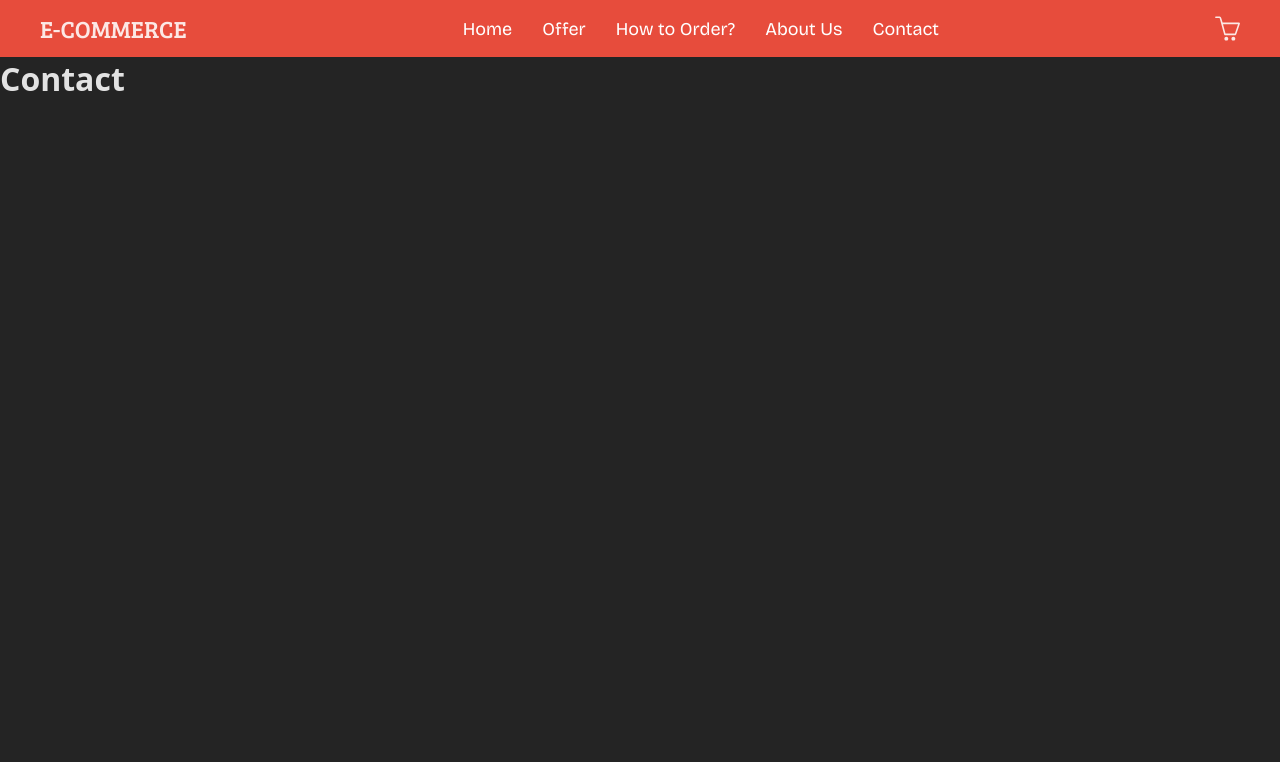
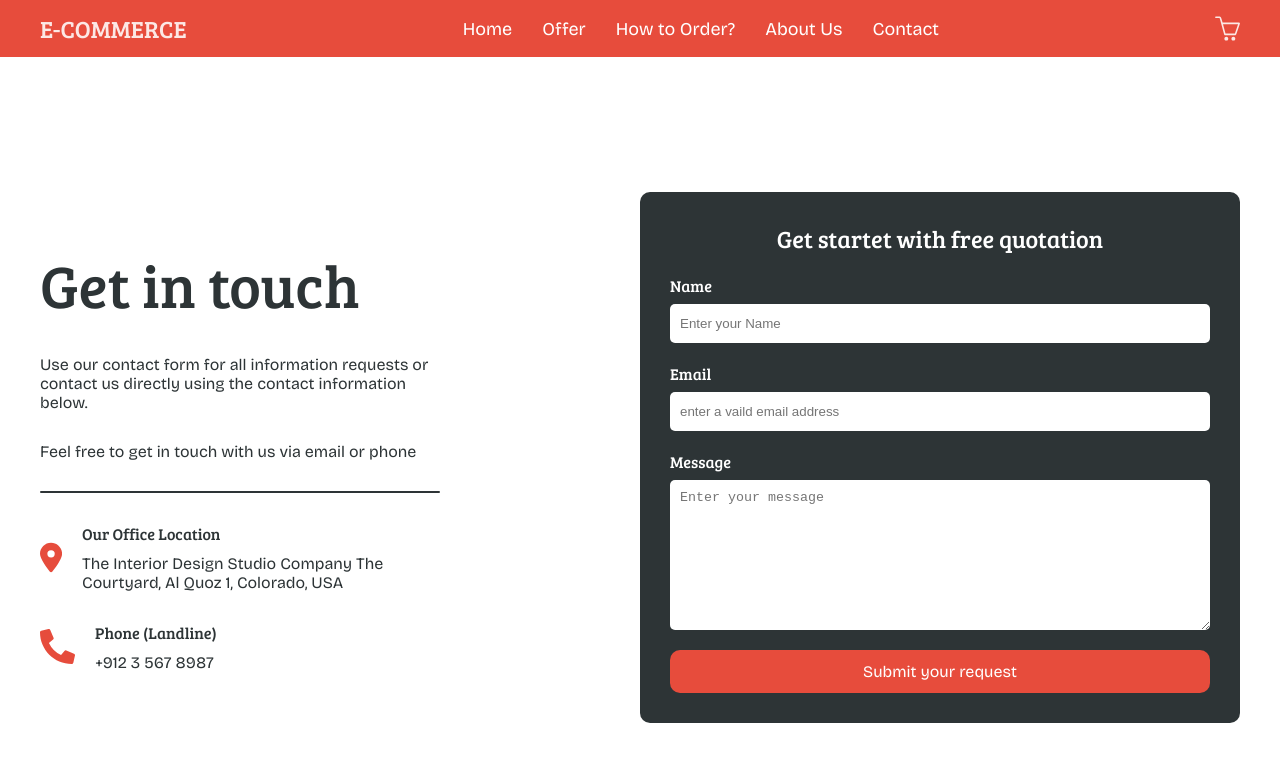
Before and after one commit to jovic-djordje/e_commerce_practice, a React (Vite) app: page /contact in a window 1280 px wide. Shown: the top 762 px of the page. Built offline with nearby package versions, Linux system fonts and the light colour scheme; a web font is replaced by a local one.

Commit message:
working on contact page

```diff
--- a/src/pages/Contact/Contact.jsx
+++ b/src/pages/Contact/Contact.jsx
@@ -1,5 +1,69 @@
+import { FaLocationDot } from "react-icons/fa6";
+import { FaPhoneAlt } from "react-icons/fa";
+import "./contact.style.css";
+
 const Contact = () => {
-  return <h1>Contact</h1>;
+  return (
+    <div className="contact-section">
+      <div className="contact-section-holder">
+        <div className="contact-left-side">
+          <div className="contact-left-side-text-holder">
+            <h1 className="contact-title">Get in touch</h1>
+            <p className="contact-text">
+              Use our contact form for all information requests or contact us
+              directly using the contact information below.
+            </p>
+            <p className="contact-text">
+              Feel free to get in touch with us via email or phone
+            </p>
+          </div>
+
+          <span className="hr-line"></span>
+
+          <div className="contact-info-holder">
+            <div className="contact-info">
+              <FaLocationDot className="contact-icons" />
+              <div className="contact-info-details">
+                <span>Our Office Location</span>
+                <p>
+                  The Interior Design Studio Company The Courtyard, Al Quoz 1,
+                  Colorado, USA
+                </p>
+              </div>
+            </div>
+            <div className="contact-info">
+              <FaPhoneAlt className="contact-icons" />
+              <div className="contact-info-details">
+                <span>Phone (Landline)</span>
+                <p>+912 3 567 8987</p>
+              </div>
+            </div>
+          </div>
+        </div>
+
+        <div className="form">
+          <div className="form-holder">
+            <h2 className="form-title">Get startet with free quotation</h2>
+            <div className="input-holder">
+              <label htmlFor="">Name</label>
+              <input type="text" placeholder="Enter your Name" />
+            </div>
+
+            <div className="input-holder">
+              <label htmlFor="">Email</label>
+              <input type="text" placeholder="enter a vaild email address" />
+            </div>
+
+            <div className="input-holder">
+              <label htmlFor="">Message</label>
+              <textarea type="text" placeholder="Enter your message" />
+            </div>
+            <button className="form-btn">Submit your request</button>
+          </div>
+        </div>
+      </div>
+    </div>
+  );
 };
 
 export default Contact;
--- a/src/pages/Contact/contact.style.css
+++ b/src/pages/Contact/contact.style.css
@@ -0,0 +1,207 @@
+.contact-section {
+  font-family: "Bricolage Grotesque";
+  display: flex;
+  justify-content: center;
+  align-items: center;
+  height: 100vh;
+  color: #2d3436;
+  background-color: #fff;
+}
+
+.contact-section-holder {
+  display: flex;
+  justify-content: space-between;
+  align-items: center;
+  gap: 30px;
+  max-width: 1200px;
+  width: 100%;
+  margin: 0px auto;
+}
+
+.contact-left-side {
+  max-width: 400px;
+  width: 100%;
+  display: flex;
+  flex-direction: column;
+  justify-content: center;
+  align-items: flex-start;
+  gap: 30px;
+}
+
+.contact-left-side-text-holder {
+  display: flex;
+  flex-direction: column;
+  gap: 30px;
+}
+
+.contact-title {
+  font-size: 60px;
+  font-family: "Bree Serif";
+}
+
+.hr-line {
+  height: 2px;
+  width: 100%;
+  background-color: #2d3436;
+  border-radius: 10px;
+}
+
+.contact-info-holder {
+  display: flex;
+  flex-direction: column;
+  justify-content: center;
+  align-items: flex-start;
+  gap: 30px;
+}
+
+.contact-info {
+  display: flex;
+  justify-content: center;
+  align-items: center;
+  gap: 20px;
+}
+
+.contact-icons {
+  width: 35px;
+  height: 35px;
+  filter: brightness(0) saturate(100%) invert(51%) sepia(59%) saturate(6435%)
+    hue-rotate(341deg) brightness(96%) contrast(87%);
+}
+
+.contact-info-details {
+  display: flex;
+  flex-direction: column;
+  justify-content: center;
+  align-items: flex-start;
+  gap: 10px;
+}
+
+.contact-info-details span {
+  font-family: "Bree Serif";
+  font-weight: bold;
+}
+
+.form {
+  max-width: 600px;
+  width: 100%;
+  background-color: #2d3436;
+  color: #fff;
+  padding: 30px 0px;
+  border-radius: 10px;
+}
+
+.form-holder {
+  display: flex;
+  flex-direction: column;
+  justify-content: center;
+  align-items: center;
+  width: 90%;
+  margin: 0px auto;
+  gap: 20px;
+}
+
+.form-title {
+  font-family: "Bree Serif";
+}
+
+.input-holder {
+  display: flex;
+  flex-direction: column;
+  justify-content: center;
+  align-items: flex-start;
+  gap: 8px;
+  width: 100%;
+}
+
+.input-holder label {
+  font-family: "Bree Serif";
+}
+
+.input-holder input {
+  width: 100%;
+  padding: 12px 0px;
+  border-radius: 5px;
+  text-indent: 10px;
+  border: none;
+}
+
+.input-holder textarea {
+  max-width: 540px;
+  width: 100%;
+  min-height: 150px;
+  padding: 10px 0px;
+  border-radius: 5px;
+  border: none;
+}
+
+.input-holder textarea::placeholder {
+  text-indent: 10px;
+}
+
+.input-holder input::placeholder {
+  text-indent: 10px;
+}
+
+.form-btn {
+  width: 100%;
+  border-radius: 10px;
+  padding: 12px 0px;
+  border: none;
+  background-color: #e74c3c;
+  color: #fff;
+  font-family: "Bricolage Grotesque";
+  cursor: pointer;
+  font-size: 16px;
+}
+
+@media screen and (max-width: 1200px) {
+  .contact-section-holder {
+    width: 95%;
+  }
+
+  .form {
+    max-width: 550px;
+  }
+}
+
+@media screen and (max-width: 1000px) {
+  .form {
+    max-width: 450px;
+  }
+
+  .contact-text {
+    font-size: 15px;
+  }
+
+  .contact-title {
+    font-size: 40px;
+  }
+
+  .contact-info {
+    font-size: 15px;
+  }
+
+  .contact-left-side {
+    max-width: 350px;
+  }
+}
+
+@media screen and (max-width: 800px) {
+  .contact-section-holder {
+    flex-direction: column;
+  }
+
+  .contact-section {
+    height: 0%;
+    padding: 30px 0px;
+  }
+
+  .contact-left-side {
+    max-width: 600px;
+  }
+
+  .form {
+    max-width: 600px;
+    text-align: center;
+  }
+}
```
